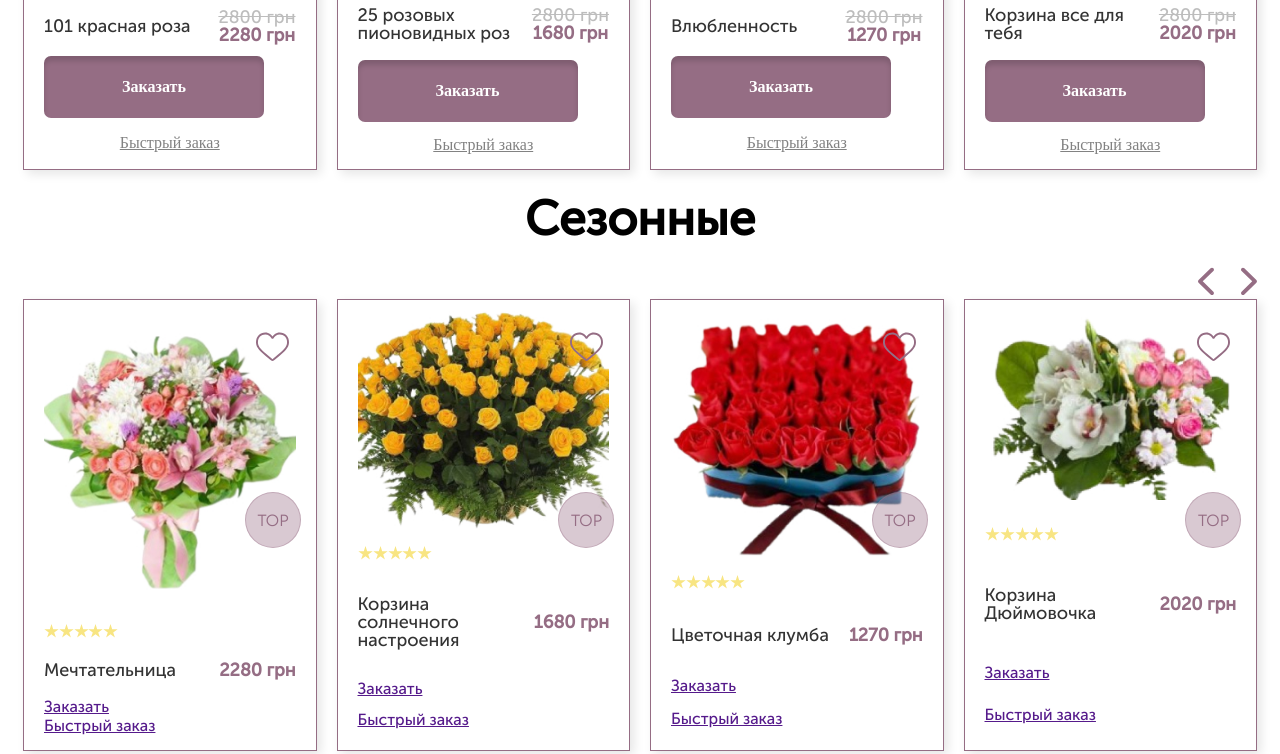
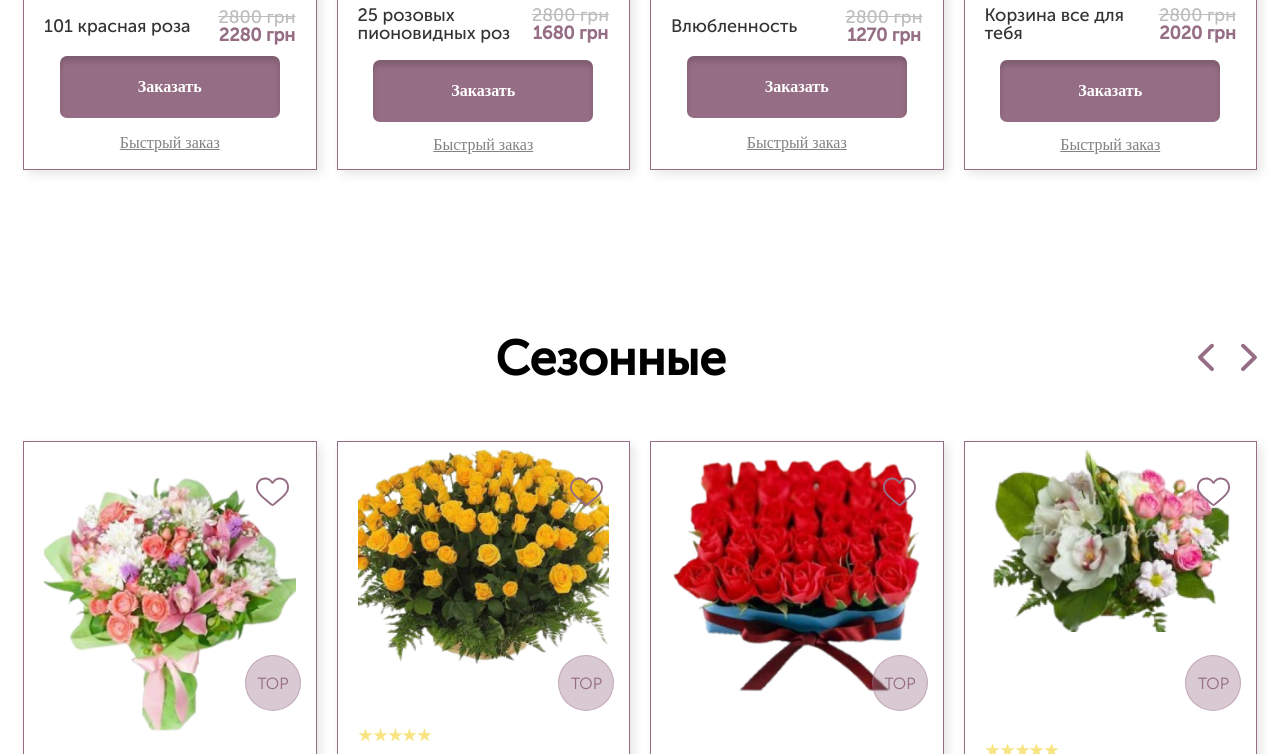
Before and after one commit to vlad1079/flowers-of-Ukraine, a plain HTML site: page index.html in a window 1280 px wide. Shown: the part 2381-3135 px from the top of the page. Drawn offline with Linux system fonts and the light colour scheme; files whose address does not match are found by name.

Commit message:
13_10_2023

```diff
--- a/index.html
+++ b/index.html
@@ -446,6 +446,7 @@
                 </div>
             </section>
             <section class="main_sesonal">
+                <div class="main_sesonal_top">
                     <h2>Сезонные</h2>
                     <div class="main_sesonal_arrow">
                         <picture>
@@ -454,6 +455,7 @@
                         <picture>
                             <img src="images/main/stock/arrowR.svg" alt="arrow">
                         </picture>
+                    </div>
                 </div>
                 <div class="main_sesonal_blocks">
                     <div class="main_sesonal_card">
@@ -628,9 +630,9 @@
                                 <h3>Корзина Дюймовочка</h3>
                                 <span>2020 грн</span>
                             </div>
+                        </div>
                         <a href="">Заказать</a>
                         <a href="">Быстрый заказ</a>
-                        </div>
                     </div>
             </section>
             <section class="main_gift">
--- a/scss/main.scss
+++ b/scss/main.scss
@@ -378,6 +378,7 @@ main.main {
             }
         }
         .main_stock {
+            padding-bottom: rem(140);
             & > h2 {
                 color: $colorBlack;
                 text-align: center;
@@ -488,7 +489,7 @@ main.main {
                         max-width: rem(220);
                         width: 100%;
                         padding: rem(22) rem(52);
-                        margin-bottom: rem(14);
+                        margin: 0 auto;
                     }
                     a:nth-of-type(2) {
                         color: #828282;
@@ -499,6 +500,7 @@ main.main {
                         font-weight: 400;
                         line-height: rem(18);
                         text-decoration-line: underline;
+                        padding-top: rem(14);
                     }
                 }
             }
@@ -513,17 +515,23 @@ main.main {
             }
         }
         .main_sesonal {
-            & > h2 {
+            .main_sesonal_top {
+                display: flex;
+                justify-content: center;
+                align-items: center;
+                padding-bottom: rem(34);
+                & > h2 {
                 color: $colorRealBlack;
                 text-align: center;
                 font-size: rem(48);
                 font-weight: 700;
                 line-height: rem(18);
+                flex: 1 1 auto;
             }
             .main_sesonal_arrow {
                 display: flex;
-                justify-content: end;
                 column-gap: rem(27);
+            }
             }
             .main_sesonal_blocks {
                 display: grid;
@@ -553,6 +561,7 @@ main.main {
                             }
                         }
                     }
+
                     & > span {
                         position: absolute;
                         right: 5%;
@@ -593,6 +602,48 @@ main.main {
                             min-width: max-content;
                         }
                     }
+                    a:first-of-type {
+                        text-decoration: none;
+                        color: $colorWhite;
+                        text-align: center;
+                        font-family: $fontFamily;
+                        font-size: rem(16);
+                        font-style: normal;
+                        font-weight: 700;
+                        line-height: rem(18);
+                        padding: rem(22) rem(52);
+                        max-width: rem(220);
+                        width: 100%;
+                        margin: 0 auto;
+                        border-radius: rem(7);
+                        background-color: #956d84;
+                        box-shadow: 0px 5px 5px 0px rgba(0, 0, 0, 0.15) inset;
+                    }
+                    a:last-of-type {
+                        color:  #828282;
+                        text-align: center;
+                        font-family: Euclid Circular B;
+                        font-size: rem(16);
+                        font-style: normal;
+                        font-weight: 400;
+                        line-height: rem(18);
+                        text-decoration-line: underline;
+                    }
+                }
+                .main_sesonal_card:nth-of-type(4n+2) {
+                    .main_sesonal_card_top {
+                        padding-bottom: rem(57);
+                    }
+                }
+                .main_sesonal_card:nth-of-type(4n+3) {
+                    .main_sesonal_card_top {
+                        padding-bottom: rem(67);
+                    }
+                }
+                .main_sesonal_card:nth-of-type(4n+4) {
+                    .main_sesonal_card_top {
+                        padding-bottom: rem(106);
+                    }
                 }
             }
         }
```
Also changed, not shown: css/style.css, 1 other file. Lines whose indentation alone changed are shown as unchanged.
